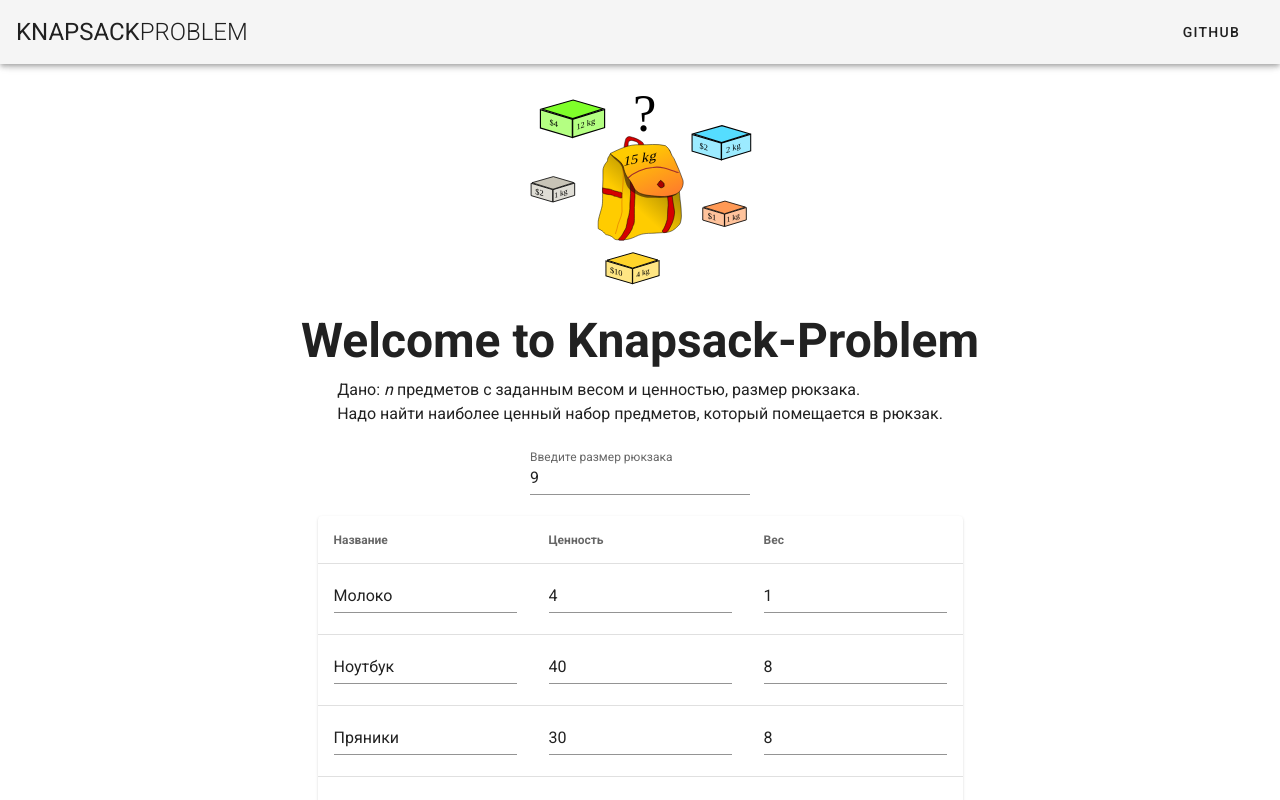
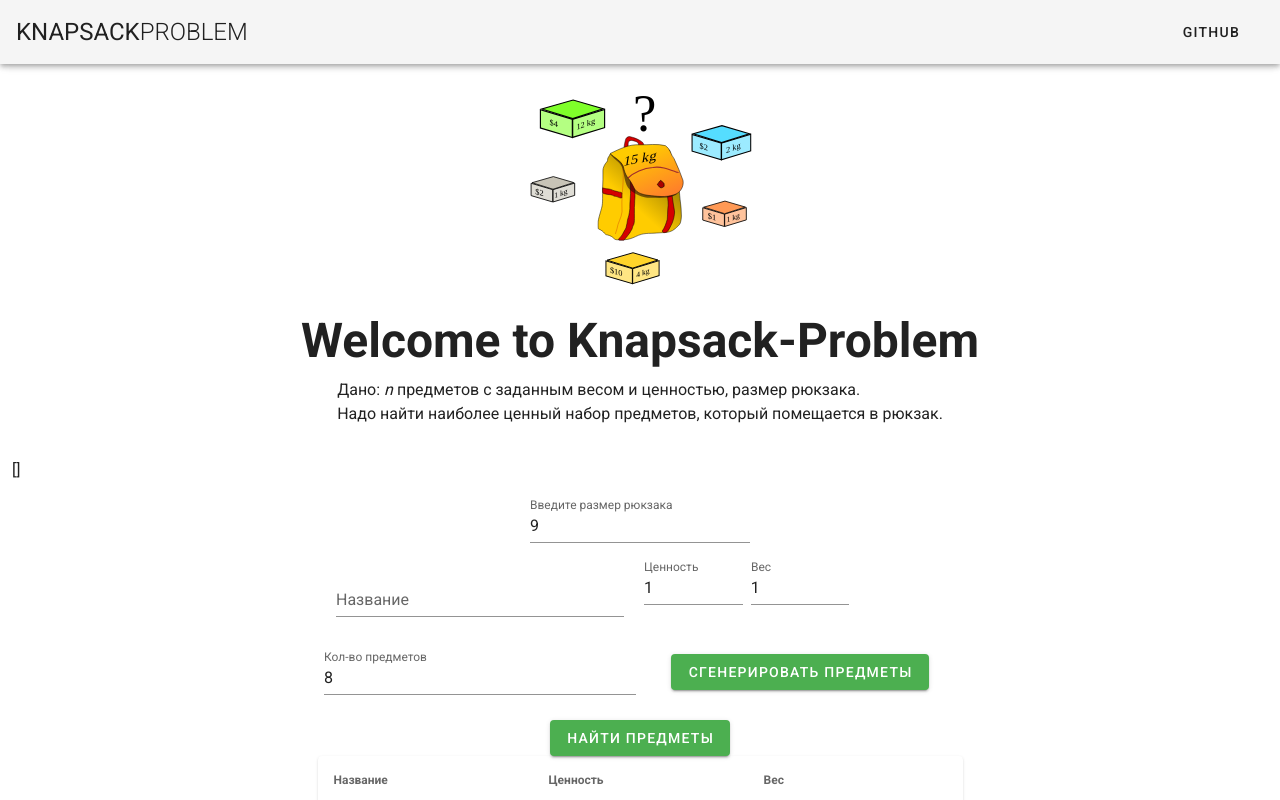
Before and after one commit to RyabovNick/knapsack-problem, a Vue app: page / in a window 1280 px wide. Shown: the top 800 px of the page. Built offline with nearby package versions, Linux system fonts and the light colour scheme.

Commit message:
add autoGenerate, add items, styles

```diff
--- a/src/App.vue
+++ b/src/App.vue
@@ -8,7 +8,7 @@
       <v-spacer></v-spacer>
       <v-btn
         text
-        href="https://github.com/vuetifyjs/vuetify/releases/latest"
+        href="https://github.com/RyabovNick/knapsack-problem"
         target="_blank"
       >
         <span class="mr-2">Github</span>
--- a/src/components/HelloWorld.vue
+++ b/src/components/HelloWorld.vue
@@ -27,7 +27,9 @@
         </v-row>
       </v-col>
 
-      <v-col cols="4" offset="4">
+      <v-col cols="12">{{ executionTime }}</v-col>
+
+      <v-col cols="10" offset="1" sm="4" offset-sm="4">
         <v-row justify="center">
           <v-text-field
             type="number"
@@ -38,15 +40,84 @@
         </v-row>
       </v-col>
 
+      <v-col
+        cols="10"
+        offset="1"
+        sm="6"
+        offset-sm="3"
+        md="4"
+        offset-md="1"
+        lg="3"
+        offset-lg="3"
+      >
+        <v-text-field
+          class="pa-1"
+          v-model="newItem.name"
+          label="Название"
+          @input="addItemButtonState()"
+        ></v-text-field>
+      </v-col>
+      <v-col cols="4" md="2" lg="1">
+        <v-row justify="center">
+          <v-text-field
+            class="pa-1"
+            v-model="newItem.value"
+            type="number"
+            label="Ценность"
+          ></v-text-field>
+        </v-row>
+      </v-col>
+      <v-col cols="4" md="2" lg="1">
+        <v-row justify="center">
+          <v-text-field
+            class="pa-1"
+            v-model="newItem.size"
+            type="number"
+            label="Вес"
+          ></v-text-field>
+        </v-row>
+      </v-col>
+      <v-col cols="4" md="2" lg="1">
+        <v-row justify="center">
+          <v-btn
+            class="mx-2"
+            fab
+            dark
+            color="indigo"
+            @click="addItem()"
+            :disabled="disabled"
+          >
+            <v-icon dark>mdi-plus</v-icon>
+          </v-btn>
+        </v-row>
+      </v-col>
+
+      <v-col cols="3" offset="3">
+        <v-row justify="center">
+          <v-text-field
+            class="pa-1"
+            v-model="itemsCount"
+            type="number"
+            label="Кол-во предметов"
+          ></v-text-field>
+        </v-row>
+      </v-col>
+
+      <v-col cols="3">
+        <v-row justify="center">
+          <v-btn @click="autoGenerate()" color="success">Сгенерировать предметы</v-btn>
+        </v-row>
+      </v-col>
+
       <v-col cols="12">
         <v-row justify="center">
-          <v-data-table
-            :headers="headers"
-            :items="items"
-            :items-per-page="-1"
-            class="elevation-1"
-            hide-default-footer
-          >
+          <v-btn @click="knapsack()" color="success">Найти предметы</v-btn>
+        </v-row>
+      </v-col>
+
+      <v-col cols="12">
+        <v-row justify="center">
+          <v-data-table :headers="headers" :items="items" class="elevation-1">
             <template v-slot:item="{ item }">
               <tr v-bind:class="[item.select ? 'green' : '']">
                 <td>
@@ -61,12 +132,6 @@
               </tr>
             </template>
           </v-data-table>
-        </v-row>
-      </v-col>
-
-      <v-col cols="12">
-        <v-row justify="center">
-          <v-btn @click="knapsack()">Найти предметы</v-btn>
         </v-row>
       </v-col>
     </v-row>
@@ -94,31 +159,25 @@ export default Vue.extend({
       { name: 'Бриллиант', value: 10, size: 2, select: false }
     ],
     bagSize: 9,
-    itemsCount: 8
+    itemsCount: 8,
+    newItem: {
+      name: '',
+      value: 1,
+      size: 1,
+      select: false
+    },
+    disabled: true,
+    executionTime: [] as any[]
   }),
   methods: {
-    knapsack(): string {
-      // faker.locale = 'ru'
-      for (let i = 0; i < 100; i++) {
-        // console.log(faker.commerce.product())
-        i++
-      }
-
+    knapsack(): boolean {
+      const start: number = new Date().getTime()
       const values = [0, ...this.items.map((item) => item.value)]
       const weights = [0, ...this.items.map((item) => item.size)]
       const N = this.items.length
 
-      const arrayGen = (bagSize: number, N: number) => {
-        let M = new Array(bagSize + 1)
-        M[0] = new Array(bagSize + 1).fill(0)
-        for (let i = 1; i <= N; i++) {
-          M[i] = new Array(bagSize)
-        }
-        return M
-      }
-
-      let M = arrayGen(this.bagSize, N)
-      let keepArr = arrayGen(this.bagSize, N)
+      let M = this.arrayGen(this.bagSize, N)
+      let keepArr = this.arrayGen(this.bagSize, N)
 
       for (let i = 1; i <= N; i++) {
         for (let j = 0; j <= this.bagSize; j++) {
@@ -150,6 +209,8 @@ export default Vue.extend({
         }
       }
 
+      this.executionTime.push(new Date().getTime() - start)
+
       for (const el of this.items) {
         el.select = false
       }
@@ -158,9 +219,48 @@ export default Vue.extend({
         this.items[el].select = true
       }
 
-      return 'test'
+      return true
+    },
+    arrayGen: (bagSize: number, N: number) => {
+      let M = new Array(bagSize + 1)
+      M[0] = new Array(bagSize + 1).fill(0)
+      for (let i = 1; i <= N; i++) {
+        M[i] = new Array(bagSize)
+      }
+      return M
     },
     autoGenerate(count: number): boolean {
+      const newItemArray = []
+
+      for (let i = 0; i < this.itemsCount; i++) {
+        newItemArray.push({
+          name: faker.commerce.product(),
+          value: this.getRandomInt(1, 50),
+          size: this.getRandomInt(1, 15),
+          select: false
+        })
+      }
+
+      this.items = newItemArray
+
+      return true
+    },
+    getRandomInt(min: number, max: number): number {
+      min = Math.ceil(min)
+      max = Math.floor(max)
+      return Math.floor(Math.random() * (max - min)) + min //The maximum is exclusive and the minimum is inclusive
+    },
+    addItem(): boolean {
+      this.items.push({ ...this.newItem })
+      return true
+    },
+    addItemButtonState(): boolean {
+      if (this.newItem.name.length === 0) {
+        this.disabled = true
+        return true
+      }
+
+      this.disabled = false
       return true
     }
   }
@@ -171,4 +271,8 @@ export default Vue.extend({
 .max-width {
   max-width: 220px;
 }
+
+/* .max-width-add {
+  max-width: 500px;
+} */
 </style>
```
